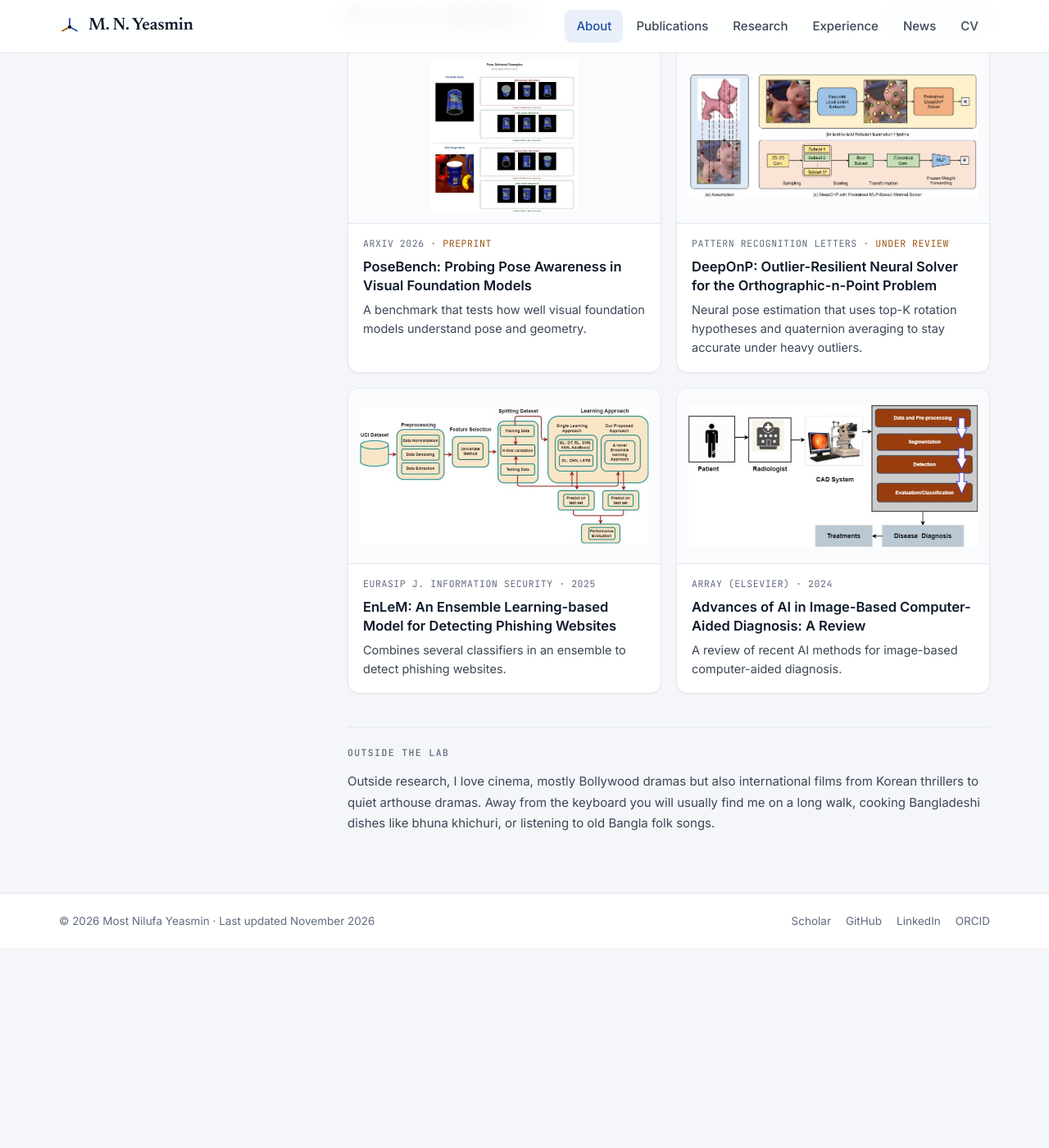
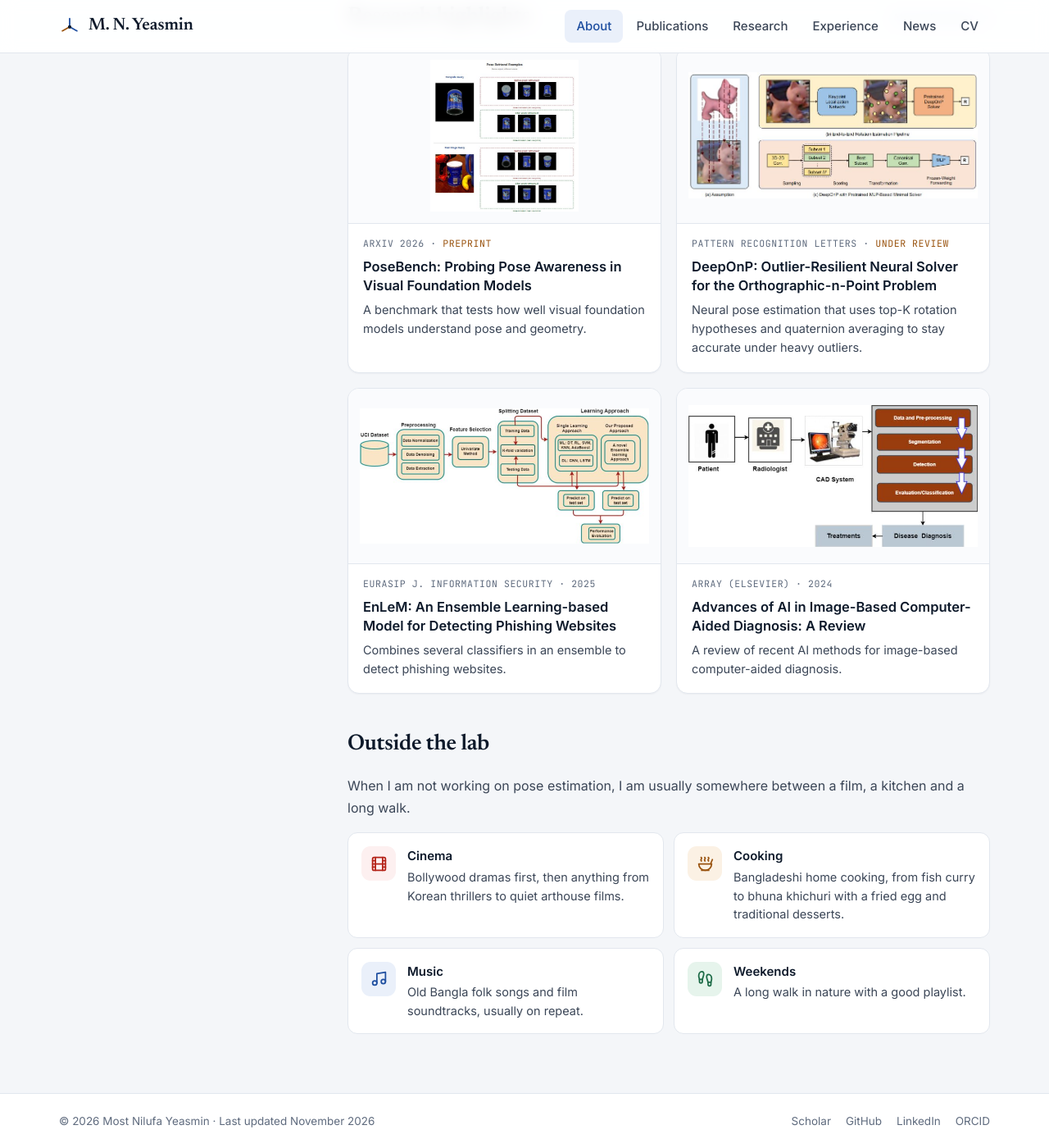
Before and after one commit to Nilufayeasmin299/mnyeasmin.github.io, a Jekyll site: the page built from index.html, in a window 1280 px wide and 1400 px high, scrolled down 1403 px. Shown: the whole window at 82% size. Built offline with Jekyll 4.4.1, drawn with Linux system fonts in a browser that asks for light colours; before the commit the page ends 2559 px from its top, so only the background shows below that.

Commit message:
Turn "Outside the lab" into icon cards
The homepage's personal section now has a full heading, a short
intro line and four cards with colored icons: Cinema, Cooking, Music
and Weekends. The details come from the owner's original "More about
me" section. Content lives under `outside` in _data/profile.yml.

Co-Authored-By: Claude Opus 5.5 <noreply@anthropic.com>
Claude-Session: https://claude.ai/code/session_01YNeUekLM5ZmzcS3XPhiveB

```diff
--- a/_data/profile.yml
+++ b/_data/profile.yml
@@ -83,4 +83,23 @@ bio:
     <em>Array</em> (Elsevier), <em>Bioinformatics and Biology Insights</em>, and <em>Big Data and
     Cognitive Computing</em>.
 
-outside: "Outside research, I love cinema, mostly Bollywood dramas but also international films from Korean thrillers to quiet arthouse dramas. Away from the keyboard you will usually find me on a long walk, cooking Bangladeshi dishes like bhuna khichuri, or listening to old Bangla folk songs."
+# "Outside the lab" section at the end of the homepage. tone: red | warm | accent | green
+outside:
+  intro: When I am not working on pose estimation, I am usually somewhere between a film, a kitchen and a long walk.
+  items:
+    - icon: film
+      tone: red
+      title: Cinema
+      text: Bollywood dramas first, then anything from Korean thrillers to quiet arthouse films.
+    - icon: soup
+      tone: warm
+      title: Cooking
+      text: Bangladeshi home cooking, from fish curry to bhuna khichuri with a fried egg and traditional desserts.
+    - icon: music
+      tone: accent
+      title: Music
+      text: Old Bangla folk songs and film soundtracks, usually on repeat.
+    - icon: footprints
+      tone: green
+      title: Weekends
+      text: A long walk in nature with a good playlist.
--- a/_includes/icon.html
+++ b/_includes/icon.html
@@ -21,5 +21,9 @@
 {%- when "external" -%}<path d="M15 3h6v6"/><path d="M10 14 21 3"/><path d="M18 13v6a2 2 0 0 1-2 2H5a2 2 0 0 1-2-2V8a2 2 0 0 1 2-2h6"/>
 {%- when "copy" -%}<rect width="14" height="14" x="8" y="8" rx="2" ry="2"/><path d="M4 16c-1.1 0-2-.9-2-2V4c0-1.1.9-2 2-2h10c1.1 0 2 .9 2 2"/>
 {%- when "menu" -%}<path d="M4 6h16"/><path d="M4 12h16"/><path d="M4 18h16"/>
+{%- when "film" -%}<rect width="18" height="18" x="3" y="3" rx="2"/><path d="M7 3v18"/><path d="M3 7.5h4"/><path d="M3 12h18"/><path d="M3 16.5h4"/><path d="M17 3v18"/><path d="M17 7.5h4"/><path d="M17 16.5h4"/>
+{%- when "soup" -%}<path d="M12 21a9 9 0 0 0 9-9H3a9 9 0 0 0 9 9Z"/><path d="M7 21h10"/><path d="M19.5 12 22 6"/><path d="M16.25 3c.27.1.8.53.75 1.36-.06.83-.93 1.2-1 2.02-.05.78.34 1.24.73 1.62"/><path d="M11.25 3c.27.1.8.53.74 1.36-.05.83-.93 1.2-.98 2.02-.06.78.33 1.24.72 1.62"/><path d="M6.25 3c.27.1.8.53.75 1.36-.06.83-.93 1.2-1 2.02-.05.78.34 1.24.74 1.62"/>
+{%- when "music" -%}<path d="M9 18V5l12-2v13"/><circle cx="6" cy="18" r="3"/><circle cx="18" cy="16" r="3"/>
+{%- when "footprints" -%}<path d="M4 16v-2.38C4 11.5 2.97 10.5 3 8c.03-2.72 1.49-6 4.5-6C9.37 2 10 3.8 10 5.5c0 3.11-2 5.66-2 8.68V16a2 2 0 1 1-4 0Z"/><path d="M20 20v-2.38c0-2.12 1.03-3.12 1-5.62-.03-2.72-1.49-6-4.5-6C14.63 6 14 7.8 14 9.5c0 3.11 2 5.66 2 8.68V20a2 2 0 1 0 4 0Z"/><path d="M16 17h4"/><path d="M4 13h4"/>
 {%- endcase -%}
 </svg>
--- a/assets/css/main.css
+++ b/assets/css/main.css
@@ -274,8 +274,19 @@ h1, h2, h3 { color: var(--ink); }
 .hl-card h3 { font-size: 16.5px; font-weight: 600; line-height: 1.4; margin: 7px 0 6px; }
 .hl-card p { margin: 0; font-size: 14.5px; line-height: 1.6; }
 
-.outside { margin-top: 40px; padding-top: 22px; border-top: 1px solid var(--line); }
-.outside p { margin: 0; font-size: 15px; line-height: 1.7; }
+.outside-intro { margin: 0 0 16px; font-size: 16px; line-height: 1.7; }
+.hobbies { list-style: none; margin: 0; padding: 0; display: grid; grid-template-columns: repeat(2, minmax(0, 1fr)); gap: 12px; }
+.hobbies > li {
+  display: flex; gap: 14px; align-items: flex-start; padding: 16px;
+  background: var(--card); border: 1px solid var(--line); border-radius: 12px;
+}
+.h-icon { flex: none; width: 42px; height: 42px; border-radius: 11px; display: grid; place-items: center; background: var(--accent-soft); color: var(--accent); }
+.h-icon .icon { width: 21px; height: 21px; }
+.tone-red .h-icon { background: var(--red-soft); color: var(--red); }
+.tone-warm .h-icon { background: var(--warm-soft); color: var(--warm); }
+.tone-green .h-icon { background: var(--green-soft); color: var(--green); }
+.hobbies b { display: block; color: var(--ink); font-weight: 600; font-size: 15px; margin-bottom: 2px; }
+.hobbies p { margin: 0; font-size: 14.5px; line-height: 1.55; }
 
 @media (max-width: 960px) {
   .home { grid-template-columns: 1fr; grid-template-areas: "photo" "main" "facts"; grid-template-rows: auto; padding-top: 28px; padding-bottom: 56px; row-gap: 26px; }
@@ -284,6 +295,7 @@ h1, h2, h3 { color: var(--ink); }
 }
 @media (max-width: 600px) {
   .hl { grid-template-columns: 1fr; }
+  .hobbies { grid-template-columns: 1fr; }
   .news { padding: 4px 18px; }
   .news-item { grid-template-columns: 1fr; gap: 2px; }
   .role { font-size: 17px; }
--- a/index.html
+++ b/index.html
@@ -64,9 +64,14 @@ redirect_from:
       </div>
     </section>
 
-    <section class="outside" aria-labelledby="outside-heading">
-      <h2 class="label" id="outside-heading">Outside the lab</h2>
-      <p>{{ pr.outside }}</p>
+    <section class="block outside" aria-labelledby="outside-heading">
+      <div class="block-head"><h2 id="outside-heading">Outside the lab</h2></div>
+      <p class="outside-intro">{{ pr.outside.intro }}</p>
+      <ul class="hobbies">
+        {%- for o in pr.outside.items %}
+        <li class="tone-{{ o.tone | default: 'accent' }}"><span class="h-icon">{% include icon.html name=o.icon %}</span><div><b>{{ o.title }}</b><p>{{ o.text }}</p></div></li>
+        {%- endfor %}
+      </ul>
     </section>
   </div>
 
```
Also changed, not shown: tests/home.test.cjs (+10 -0 lines).
